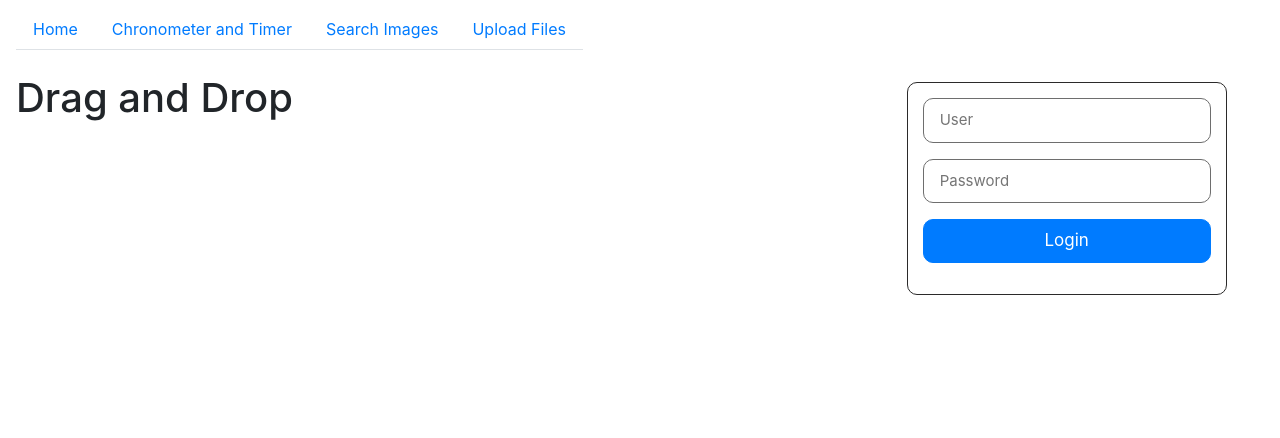
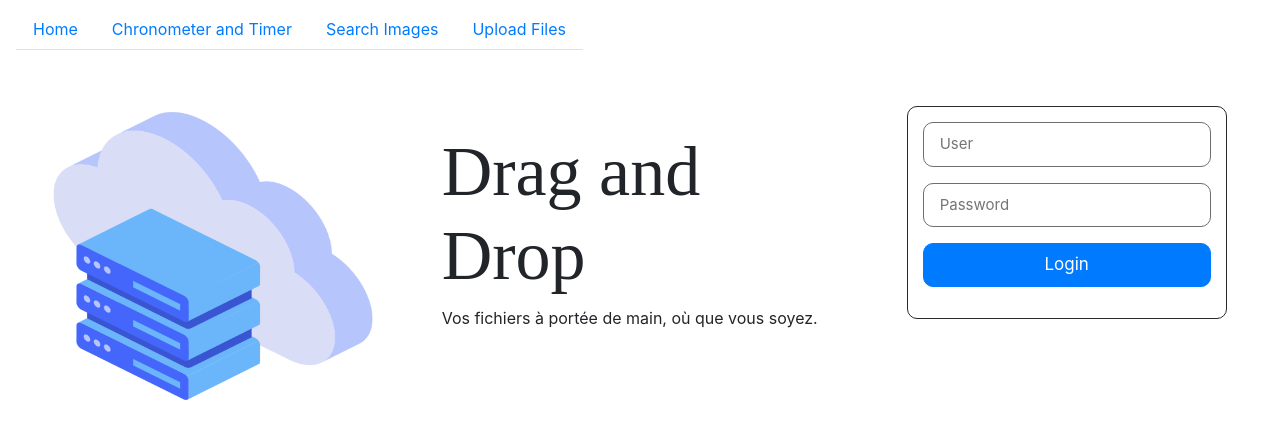
Before and after one commit to ImadSai/reactFirstProject, a React (Create React App) app: page /login in a window 1280 px wide. Shown: the top 438 px of the page. Built offline with nearby package versions, Linux system fonts and the light colour scheme.

Commit message:
update connexion view

```diff
--- a/src/Views/Connexion.js
+++ b/src/Views/Connexion.js
@@ -5,23 +5,34 @@ class Connexion extends Component {
 
     render() {
         return (
-            <div className="row">
+            <div className="row mt-5">
 
-                <div className="col-lg-8 col-md-8 col-sm-12 p-3">
-                    <h1> Drag and Drop </h1>
+                <div className="col-lg-4 col-md-4 col-sm-12 ">
+                    <div className="container d-flex justify-content-center ">
+                        <img src="images/cloudServeur.png" style={{ width: '350px', height: '300px' }} />
+                    </div>
                 </div>
 
-                <div className="col-lg-4 col-md-4 col-sm-12 p-3">
-                    <div className="container d-flex justify-content-center mt-2">
+                <div className="col-lg-4 col-md-4 col-sm-12 ">
+                    <div className="container  justify-content-center " style={{display: 'inline'}}>
+                        <div className="w-100">
+                            <h1 style={{ fontFamily: "Brush Script MT", fontSize: "70px" }}> Drag and Drop </h1>
+                        </div>
+                        <div className="w-100">
+                            <p> Vos fichiers à portée de main, où que vous soyez. </p>
+                        </div>
+                    </div>
+                </div>
+
+                <div className="col-lg-4 col-md-4 col-sm-12 ">
+                    <div className="container d-flex justify-content-center ">
                         <ConnexionComponent />
                     </div>
-
                 </div>
 
             </div>
         );
     }
-
 }
 
 export default Connexion;
--- a/src/Views/Header.js
+++ b/src/Views/Header.js
@@ -1,10 +1,22 @@
 import React from 'react';
 import { Link } from 'react-router-dom';
-import { useLocation } from 'react-router-dom'
+import { useLocation, useHistory } from 'react-router-dom'
+import '../Styles/header.css';
 
 function Header(props) {
 
     let actualPath = useLocation().pathname;
+    let history = useHistory();
+
+    const goToLogin = () => {
+        history.push("/login");
+    }
+
+    const getUserStatus = () => {
+        if(actualPath!== '/login') {
+            return ( <button class="btn btn-secondary signin-btn" onClick={() => goToLogin()}> Sign in </button> );
+        }
+    }
 
     return (
         <nav className="navbar navbar-expand">
@@ -27,6 +39,9 @@ function Header(props) {
                 </li>
 
             </ul>
+
+            {getUserStatus()}
+
         </nav>
     )
 
--- /dev/null
+++ b/src/styles/header.css
@@ -0,0 +1,6 @@
+
+.signin-btn {
+    position: absolute;
+    margin-right: 20px;
+    right: 0;
+}
```
Also changed, not shown: public/images/cloudServeur.png (added), src/Components/ConnexionComponent.js (line endings or trailing spaces), 1 other file (tests, documents, lock files or other folders).
